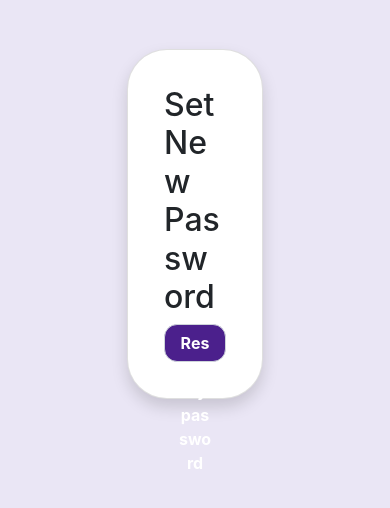
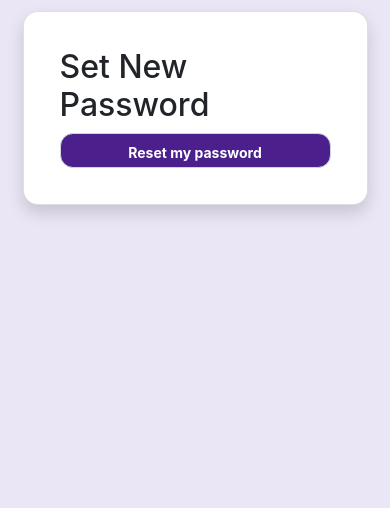
Before and after one commit to Amir-yasin/oswuaa, a Django app: page /reset/1/1/ in a window 390 px wide. Shown: the top 508 px of the page. Run offline with Django 5.2, Linux system fonts and the light colour scheme; some libraries are stand-ins or nearby versions.

Commit message:
modified:   osu_project/osu_app/templates/password_reset_confirm.html

```diff
--- a/osu_project/osu_app/templates/password_reset_confirm.html
+++ b/osu_project/osu_app/templates/password_reset_confirm.html
@@ -20,6 +20,49 @@
     color: white;
     border-radius:13px;
   }
+
+  /* Media Query for Tablets and Smaller Screens */
+@media (max-width: 768px) {
+
+  /* Form Signin */
+  .form-signin {
+    padding: 5% 10%; /* Adjust padding for tablet size screens */
+  }
+
+  /* Card */
+  .card {
+    margin: 5px; /* Reduce margin for smaller screens */
+    border-radius: 20px; /* Adjust border-radius for smaller devices */
+  }
+
+  /* Button */
+  .btn-color {
+    padding: 10px 20px; /* Adjust padding for smaller screens */
+    font-size: 16px; /* Reduce font size for better fit */
+  }
+}
+
+/* Media Query for Mobile Devices */
+@media (max-width: 480px) {
+
+  /* Form Signin */
+  .form-signin {
+    padding: 2% 5%; /* Further reduce padding for mobile devices */
+  }
+
+  /* Card */
+  .card {
+    margin: 3px; /* Minimize margin */
+    border-radius: 15px; /* Adjust border-radius */
+  }
+
+  /* Button */
+  .btn-color {
+    padding: 8px 15px; /* Smaller padding for mobile */
+    font-size: 14px; /* Smaller font size for mobile */
+  }
+}
+
 </style>
 
 
```
